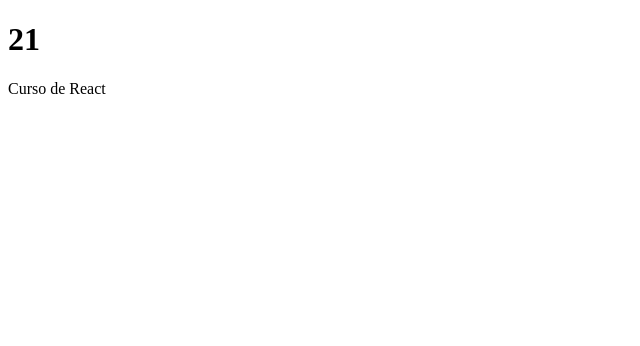
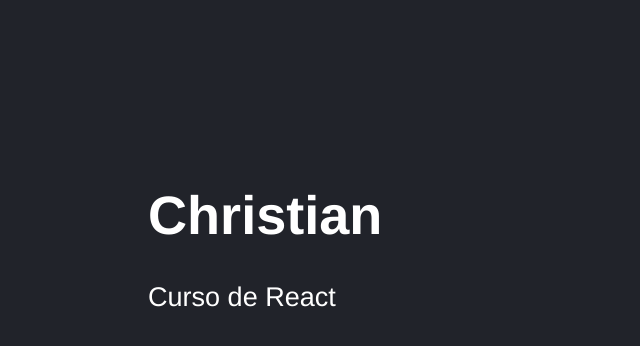
Before and after one commit to Chrisburg22/03-counter-app-vite, a React (Vite) app: page / in a window 1280 px wide. Shown: the top 346 px of the page, without its empty margins (0-640 px from the left). Built offline with nearby package versions, Linux system fonts and the light colour scheme.

Commit message:
Use Css in React

```diff
--- a/src/FirtsApp.jsx
+++ b/src/FirtsApp.jsx
@@ -1,13 +1,11 @@
-
-const getResult = (a,b) => {
-    return a + b;
-}
 
 export const FirstApp = () =>{
 
+
+
     return (
         <>
-            <h1>{getResult(10,11)}</h1>
+            <h1>Christian</h1>
             {/*<code> { JSON.stringify{ newMessage } } </code> */}
             <p>Curso de React</p>
         </>
--- a/src/main.jsx
+++ b/src/main.jsx
@@ -3,7 +3,7 @@
 
 import { FirstApp } from "./FirtsApp";
 //import HelloWorldApp from './HelloWorldApp';
-
+import './styles.css' //Importando estilos
 //Renderizado de un componente en el DOM.
 ReactDOM.createRoot( document.getElementById('root') ).render(
     <React.StrictMode>
--- /dev/null
+++ b/src/styles.css
@@ -0,0 +1,7 @@
+html, body {
+    background-color:  #21232A;
+    color: white;
+    font-family: Helvetica, Arial, sans-serif;
+    font-size: 1.3rem;
+    padding: 70px;
+}
```
